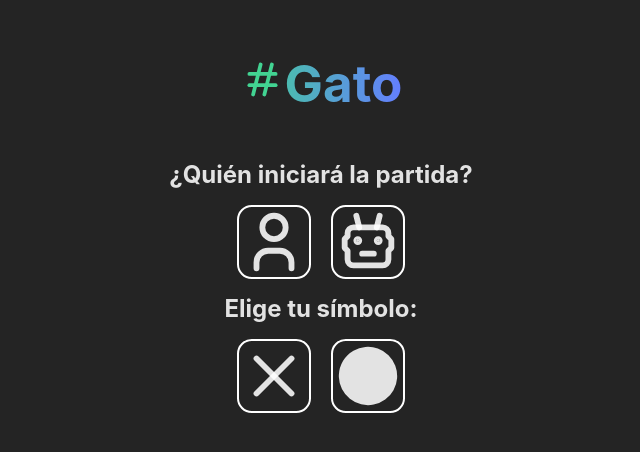
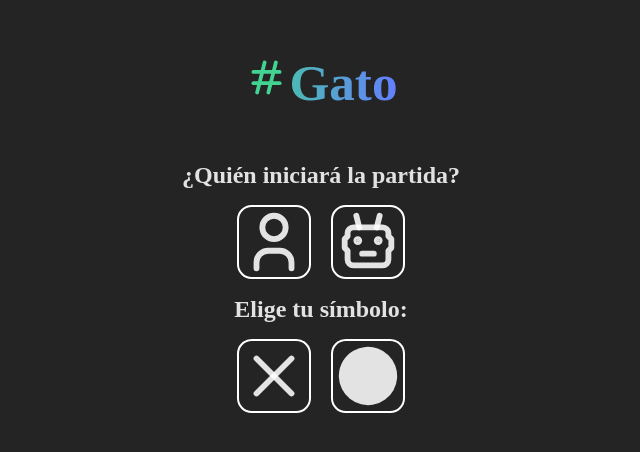
Before and after one commit to CarlosGunter/gato, a React (Vite) app: page / in a window 1280 px wide. Shown: the part 168-620 px from the top of the page, without its empty margins (319-959 px from the left). Built offline with nearby package versions, Linux system fonts and the light colour scheme.

Commit message:
Correccion de errores

```diff
--- a/src/components/Game.jsx
+++ b/src/components/Game.jsx
@@ -7,7 +7,7 @@ import { User, Machine } from '../assets/svg'
 export default function Game ({ currentTurn, setTurn, setSymbol, assign, firstTurn }) {
   // Estado del tablero con 0 jugadas
   const [match, setMatch] = useState(Array(9).fill(null))
-  // Estado del ganador iniciado con false
+  // Estado del ganador, si el estado es 1 hay un empate
   const [win, setWinner] = useState(false)
   // Se obtiene el listado de partidas jugadas
   const metrics = useStadistics(win, assign.current)
@@ -64,7 +64,7 @@ function TURN ({ win, currentTurn }) {
   }
   let winner
   if (win && win === 1) {
-    winner = 'Empate!' // Cambia la leyenta a 'Empate'
+    winner = 'Empate!' // Cambia la leyenda a 'Empate'
   } else winner = 'Ganó: ' // Cambia la leyenda a un ganador
   if (!win) winner = 'Tu turno!' // Cambia la leyenda a 'Tu turno'
   return (
--- a/src/components/Table.jsx
+++ b/src/components/Table.jsx
@@ -39,7 +39,7 @@ export default function Table ({ currentTurn, setTurn, assign, match, setMatch,
     isWin ? setWinner(isWin) : setTurn(TURNS.Machine)
   }
 
-  // Funcion que define si hay un ganador
+  // Funcion que evalua si hay un ganador
   const checkWin = (game) => {
     // Evalua todas las posibles combinaciones ganadoras que contengan
     // el centro del tablero
--- a/src/index.css
+++ b/src/index.css
@@ -1,5 +1,5 @@
 :root {
-  font-family: Inter, system-ui, Avenir, Helvetica, Arial, sans-serif;
+  font-family: cursive;
   line-height: 1.5;
   font-weight: 400;
 
@@ -13,6 +13,11 @@
   -webkit-font-smoothing: antialiased;
   -moz-osx-font-smoothing: grayscale;
   -webkit-text-size-adjust: 100%;
+}
+@media (width < 430px) {
+  :root {
+    font-family: Inter, system-ui, Avenir, Helvetica, Arial, sans-serif;
+  }
 }
 
 a {
```
Also changed, not shown: src/model/movePC.js (+7 -9 lines).
